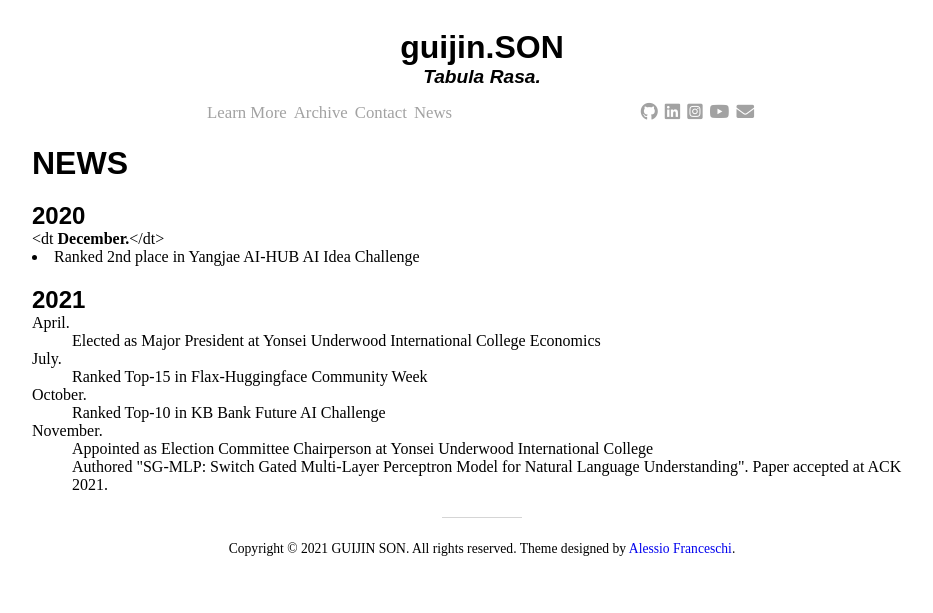
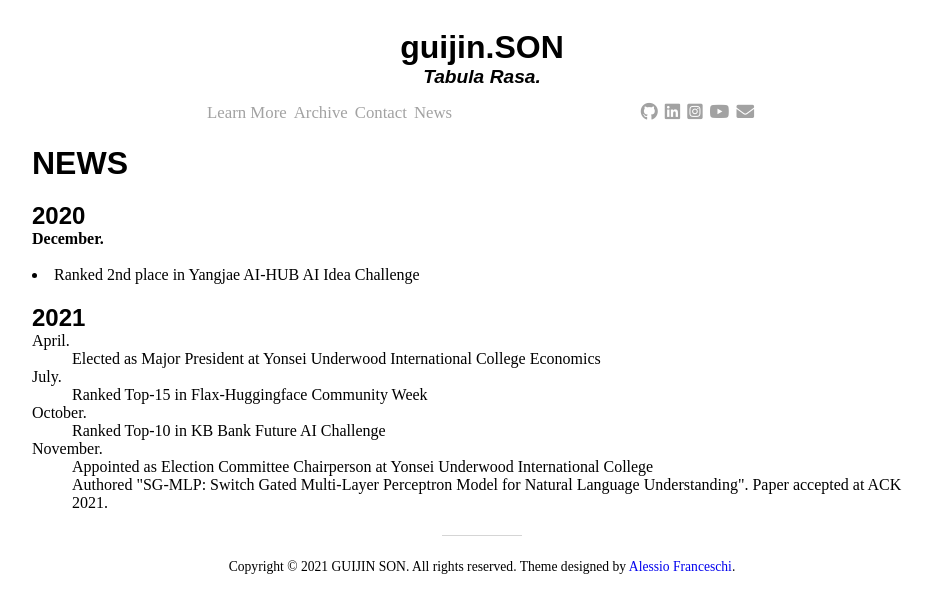
Before and after one commit to guijinSON/guijinSON.github.io, a Jekyll site: the page built from news.md, in a window 1280 px wide. Shown: the top 613 px of the page, without its empty margins (158-1091 px from the left). Built offline with Jekyll 4.4.1, drawn with Linux system fonts in a browser that asks for light colours; nearby versions of some CDN libraries.

Commit message:
Update news.md

```diff
--- a/news.md
+++ b/news.md
@@ -6,8 +6,8 @@
 
 <dl>
 <h2>2020</h2>
-<dt<b> December.</b></dt>
-  <li>Ranked 2nd place in Yangjae AI-HUB AI Idea Challenge</li>
+<dt><b> December.</b></dt>
+  <BR><li>Ranked 2nd place in Yangjae AI-HUB AI Idea Challenge</li>
 
 <h2>2021</h2>
 <dt> April.</dt>
```
